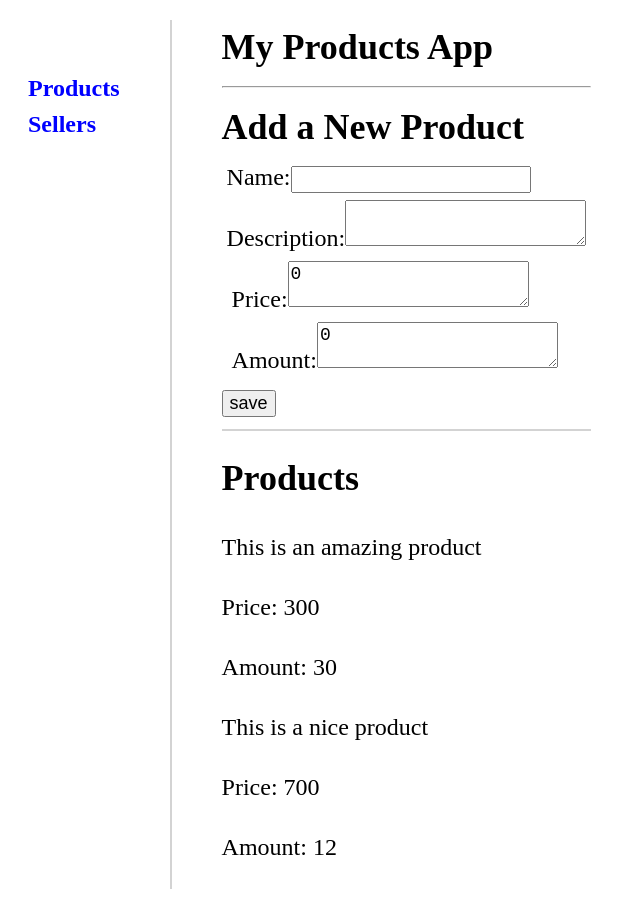
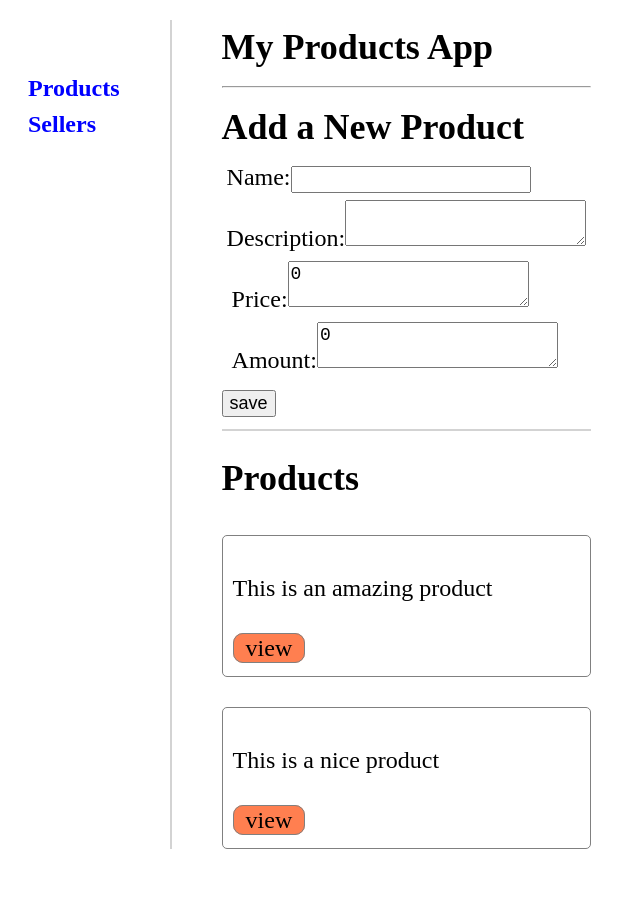
Before and after one commit to Alfaussa/redux-app, a React (Vite) app in the folder my-app/: page /products in a window 1280 px wide. Shown: the whole page, without its empty margins (0-640 px from the left). After the commit the page ends 869 px from the top, so only its background shows below. Built offline with nearby package versions, Linux system fonts and the light colour scheme.

Commit message:
⊗jsrxPmRDPPR

```diff
--- a/my-app/src/App.jsx
+++ b/my-app/src/App.jsx
@@ -1,12 +1,16 @@
 import { createBrowserRouter, RouterProvider } from 'react-router-dom'
 import Root from './app/root'
 import { ProductsList } from './parts/products/ProductsList'
-
+import { ProductPage } from './parts/products/ProductPage'
 
 const router = createBrowserRouter([{
   path: '/',
 	element: <Root />,
   children: [
+    {
+      path:'products/:productId',
+      element: <ProductPage />,
+    },
     {
   path: '/products',
 	element: <ProductsList/>,
--- a/my-app/src/app/root.jsx
+++ b/my-app/src/app/root.jsx
@@ -1,12 +1,14 @@
 import { Outlet } from "react-router-dom"
-
+import { NavLink } from "react-router-dom"
 
 function Root() {
 	return (
 		<div id="main">
 			<div id="menu">
 				<nav>
-					<a>Products</a>
+					<NavLink to="/products" end>
+	Products
+</NavLink>
 					<a>Sellers</a>
 				</nav>
 			</div>
--- a/my-app/src/index.css
+++ b/my-app/src/index.css
@@ -60,3 +60,17 @@ form p {
 	display: flex;
 	flex-direction: column;
 }
+.product-excerpt {
+	margin-top: 30px;
+	border: 1px solid gray;
+	border-radius: 5px;
+	padding: 10px;
+}
+
+.link-btn {
+	border: 1.5px solid gray;
+	border-radius: 10px;
+	background-color: coral;
+	color: black;
+	padding: 1px 12px 1px 12px;
+}
--- a/my-app/src/parts/products/ProductsList.jsx
+++ b/my-app/src/parts/products/ProductsList.jsx
@@ -1,14 +1,16 @@
 import { useSelector } from 'react-redux'
 import { NewProductForm } from './NewProductForm'
+import { Link } from 'react-router-dom'
 
 export const ProductsList = () => {
 	const products = useSelector((state) => state.products)
     const dispProducts = products.map((product) => (
-	<div key={product.id}>
+	<div key={product.id} className="product-excerpt">
 		<h3>{product.name}</h3>
 		<p>{product.desc.substring(0, 100)}</p>
-		<p>Price: {product.price}</p>
-		<p>Amount: {product.amount}</p>
+		<Link to={`/products/${product.id}`} className="link-btn">
+			view
+		</Link>
 	</div>
 ))
 
```
